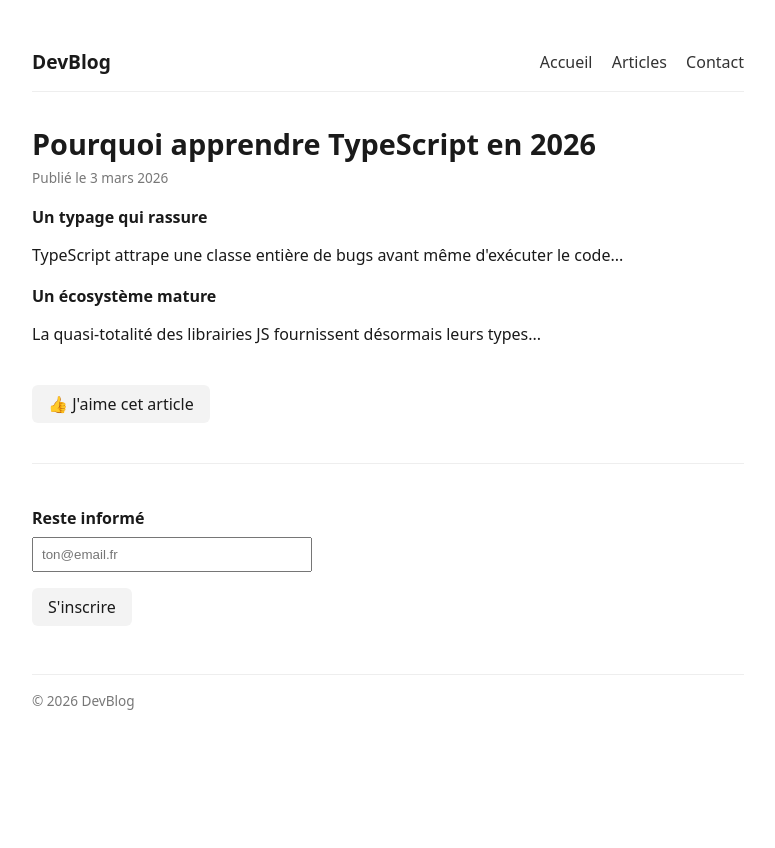
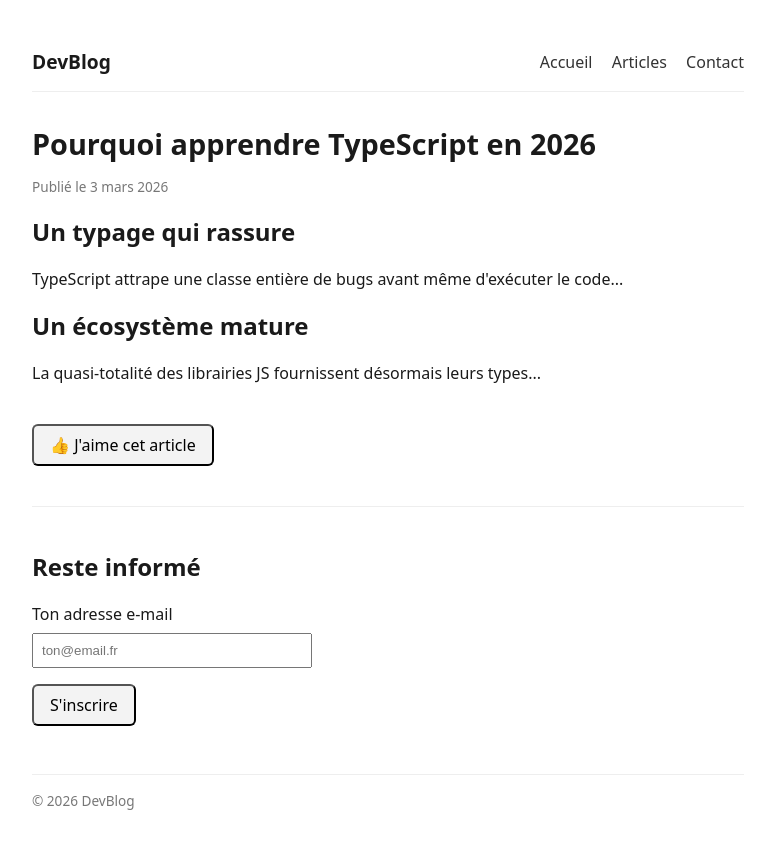
Before and after one commit to ynov-x-anthony/NAJMAN_Theodore_a11y, a React (Vite) app: page / in a window 1280 px wide. Shown: the top 848 px of the page, without its empty margins (252-1027 px from the left). Before the commit the page ends 800 px from the top, so only its background shows below. Built offline with nearby package versions, Linux system fonts and the light colour scheme.

Commit message:
Quêtes 2

```diff
--- a/src/App.tsx
+++ b/src/App.tsx
@@ -6,39 +6,40 @@
 function App() {
   return (
     <div className="page">
-      <div className="header">
+      <header className="header">
         <div className="logo">DevBlog</div>
         <div className="nav">
-          <div className="nav-link">Accueil</div>
-          <div className="nav-link">Articles</div>
-          <div className="nav-link">Contact</div>
+          <a className="nav-link">Accueil</a>
+          <a className="nav-link">Articles</a>
+          <a className="nav-link">Contact</a>
         </div>
-      </div>
+      </header>
 
-      <div className="main">
-        <div className="article">
-          <div className="title">Pourquoi apprendre TypeScript en 2026</div>
-          <div className="meta">Publié le 3 mars 2026</div>
-          <div className="small-title">Un typage qui rassure</div>
+      <main className="main">
+        <article className="article">
+          <h1 className="title">Pourquoi apprendre TypeScript en 2026</h1>
+          <p className="meta">Publié le 3 mars 2026</p>
+          <h2 className="small-title">Un typage qui rassure</h2>
           <p>TypeScript attrape une classe entière de bugs avant même d'exécuter le code...</p>
-          <div className="small-title">Un écosystème mature</div>
+          <h2 className="small-title">Un écosystème mature</h2>
           <p>La quasi-totalité des librairies JS fournissent désormais leurs types...</p>
-        </div>
+        </article>
 
-        <div className="like-btn" onClick={() => alert("Merci pour le like !")}>
+        <button className="like-btn" onClick={() => alert("Merci pour le like !")}>
           👍 J'aime cet article
-        </div>
+        </button>
 
-        <div className="newsletter">
-          <div className="small-title">Reste informé</div>
-          <input type="email" placeholder="ton@email.fr" />
-          <div className="submit-btn" onClick={() => alert('Inscription envoyée')}>
+        <section className="newsletter">
+          <h2 className="small-title">Reste informé</h2>
+          <label htmlFor="newsletter-email">Ton adresse e-mail</label>
+          <input id="newsletter-email" type="email" placeholder="ton@email.fr" />
+          <button className="submit-btn" onClick={() => alert('Inscription envoyée')}>
             S'inscrire
-          </div>
-        </div>
-      </div>
+          </button>
+        </section>
+      </main>
 
-      <div className="footer">© 2026 DevBlog</div>
+      <footer className="footer">© 2026 DevBlog</footer>
     </div>
   )
 }
```
